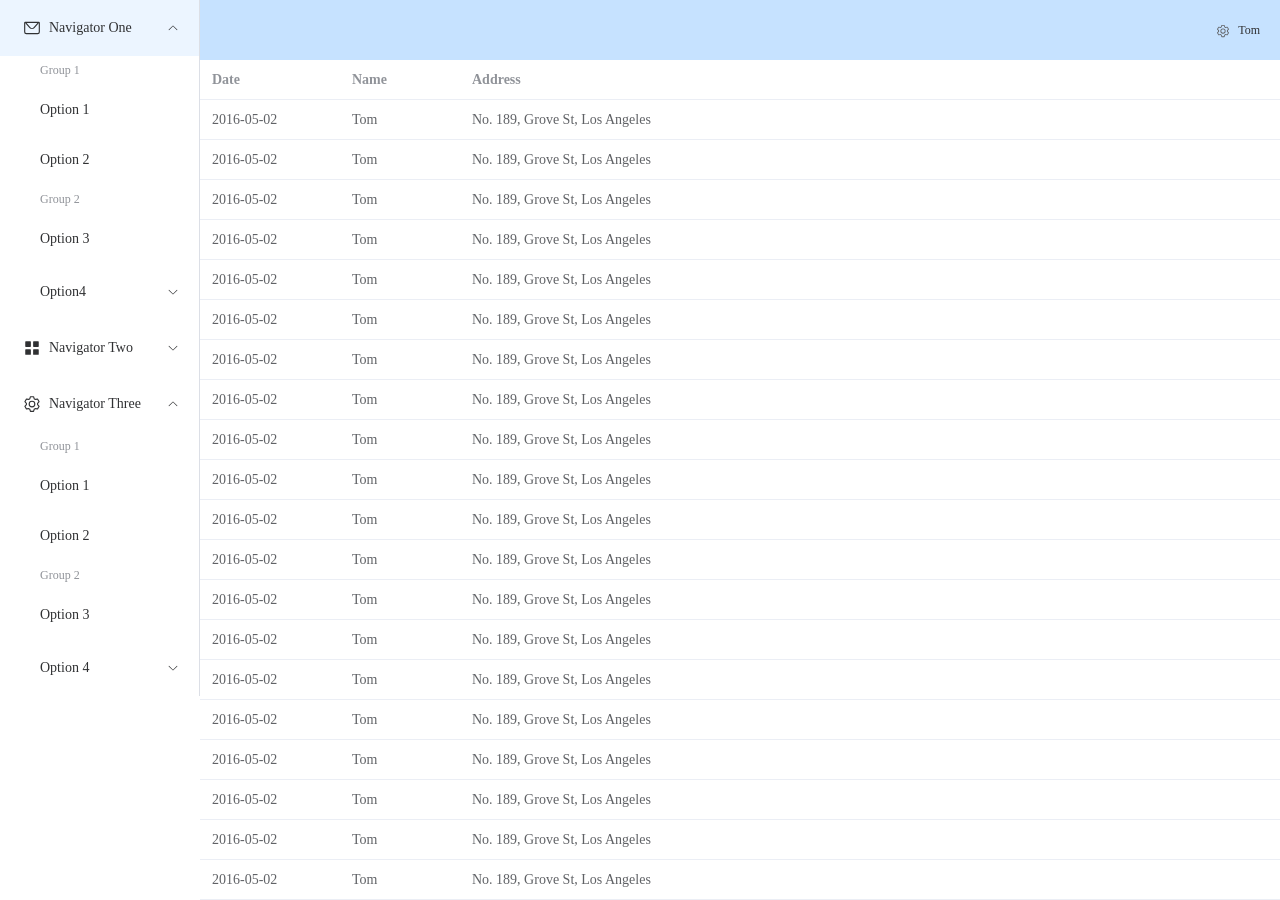
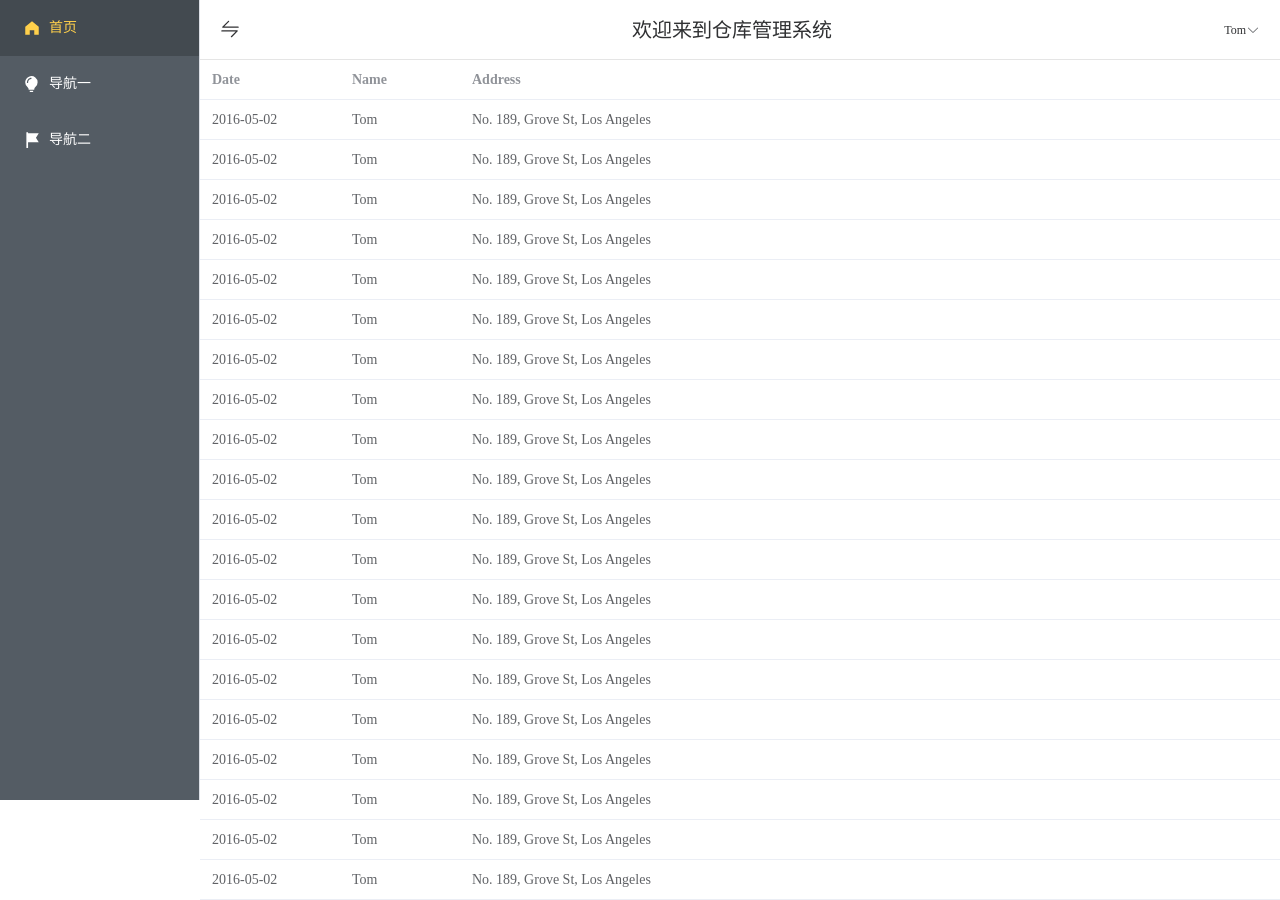
Before and after one commit to lewisfinch/ManageSystem, a Vue app in the folder sms-web/: page / in a window 1280 px wide. Built offline with nearby package versions, Linux system fonts and the light colour scheme.

Commit message:
Storage Page Modified

```diff
--- a/sms-web/src/components/Aside.vue
+++ b/sms-web/src/components/Aside.vue
@@ -1,62 +1,43 @@
 <script setup>
 
-import { Menu as IconMenu, Message, Setting } from '@element-plus/icons-vue'
+import {Flag, HomeFilled, Opportunity} from '@element-plus/icons-vue'
+
+defineOptions({
+  name: 'Aside'
+})
+
+const props = defineProps({
+  isCollapse: {
+    type: Boolean,
+  }
+})
+
 </script>
 
 <template>
   <el-scrollbar>
-    <el-menu :default-openeds="['1', '3']">
-      <el-sub-menu index="1">
-        <template #title>
-          <el-icon><message /></el-icon>Navigator One
-        </template>
-        <el-menu-item-group>
-          <template #title>Group 1</template>
-          <el-menu-item index="1-1">Option 1</el-menu-item>
-          <el-menu-item index="1-2">Option 2</el-menu-item>
-        </el-menu-item-group>
-        <el-menu-item-group title="Group 2">
-          <el-menu-item index="1-3">Option 3</el-menu-item>
-        </el-menu-item-group>
-        <el-sub-menu index="1-4">
-          <template #title>Option4</template>
-          <el-menu-item index="1-4-1">Option 4-1</el-menu-item>
-        </el-sub-menu>
-      </el-sub-menu>
-      <el-sub-menu index="2">
-        <template #title>
-          <el-icon><icon-menu /></el-icon>Navigator Two
-        </template>
-        <el-menu-item-group>
-          <template #title>Group 1</template>
-          <el-menu-item index="2-1">Option 1</el-menu-item>
-          <el-menu-item index="2-2">Option 2</el-menu-item>
-        </el-menu-item-group>
-        <el-menu-item-group title="Group 2">
-          <el-menu-item index="2-3">Option 3</el-menu-item>
-        </el-menu-item-group>
-        <el-sub-menu index="2-4">
-          <template #title>Option 4</template>
-          <el-menu-item index="2-4-1">Option 4-1</el-menu-item>
-        </el-sub-menu>
-      </el-sub-menu>
-      <el-sub-menu index="3">
-        <template #title>
-          <el-icon><setting /></el-icon>Navigator Three
-        </template>
-        <el-menu-item-group>
-          <template #title>Group 1</template>
-          <el-menu-item index="3-1">Option 1</el-menu-item>
-          <el-menu-item index="3-2">Option 2</el-menu-item>
-        </el-menu-item-group>
-        <el-menu-item-group title="Group 2">
-          <el-menu-item index="3-3">Option 3</el-menu-item>
-        </el-menu-item-group>
-        <el-sub-menu index="3-4">
-          <template #title>Option 4</template>
-          <el-menu-item index="3-4-1">Option 4-1</el-menu-item>
-        </el-sub-menu>
-      </el-sub-menu>
+    <el-menu
+        background-color="#545c64"
+        text-color="#fff"
+        active-text-color="#ffd04b"
+        style="height: 100vh;"
+        default-active="/Home"
+        :collapse="isCollapse"
+        :collapse-transition="false">
+      <el-menu-item index="/Home">
+        <el-icon><HomeFilled /></el-icon>
+        <span slot="title">首页</span>
+      </el-menu-item>
+
+      <el-menu-item index="/One">
+        <el-icon><Opportunity /></el-icon>
+        <span slot="title">导航一</span>
+      </el-menu-item>
+
+      <el-menu-item index="/Two">
+        <el-icon><Flag /></el-icon>
+        <span slot="title">导航二</span>
+      </el-menu-item>
     </el-menu>
   </el-scrollbar>
 </template>
--- a/sms-web/src/components/Header.vue
+++ b/sms-web/src/components/Header.vue
@@ -1,23 +1,44 @@
 <script setup>
+import {ArrowDown, Fold, Setting, Switch} from "@element-plus/icons-vue";
 
-import {Setting} from "@element-plus/icons-vue";
+defineOptions({
+  name: 'Header'
+})
+
+function toUser(){
+  console.log('to_user')
+}
+
+function logout(){
+  console.log('logout')
+}
+
+const emitCollapse = defineEmits(['doCollapse'])
+
+function collapse(){
+  emitCollapse("doCollapse");
+}
+
 </script>
 
 <template>
-  <div class="toolbar">
-    <el-dropdown>
-      <el-icon style="margin-right: 8px; margin-top: 1px">
-        <setting />
-      </el-icon>
+  <div class="toolbar" style="display: flex; line-height: 60px">
+    <div>
+      <el-icon style="font-size: 20px; margin-top: 25px; cursor: pointer" @click="collapse"><Switch /></el-icon>
+    </div>
+  <div style="flex: 1; text-align: center; font-size: 20px;">
+      <span>欢迎来到仓库管理系统</span>
+    </div>
+    <span>Tom</span><el-dropdown>
+    <el-icon><ArrowDown /></el-icon>
       <template #dropdown>
         <el-dropdown-menu>
-          <el-dropdown-item>View</el-dropdown-item>
-          <el-dropdown-item>Add</el-dropdown-item>
-          <el-dropdown-item>Delete</el-dropdown-item>
+          <el-dropdown-item @click.native="toUser">个人资料</el-dropdown-item>
+          <el-dropdown-item @click.native="logout">退出登录</el-dropdown-item>
         </el-dropdown-menu>
       </template>
     </el-dropdown>
-    <span>Tom</span>
+
   </div>
 </template>
 
--- a/sms-web/src/components/index.vue
+++ b/sms-web/src/components/index.vue
@@ -1,17 +1,20 @@
 <template>
   <el-container class="layout-container-demo" style="height: 100%">
-    <el-aside width="200px" style="height: 100%">
-      <Aside />
+
+    <el-aside :width="aside_width" style="height: 100%">
+      <Aside :isCollapse="isCollapse"></Aside>
     </el-aside>
 
     <el-container style="height: 100%">
-      <el-header style="text-align: right; font-size: 12px">
-        <Header />
+
+      <el-header style="text-align: right; font-size: 12px; border-bottom: rgba(168,168,168,0.3) 1px solid;">
+        <Header @doCollapse="doCollapse"></Header>
       </el-header>
 
       <el-main style="height: 100%">
         <Main  />
       </el-main>
+
     </el-container>
   </el-container>
 </template>
@@ -20,16 +23,29 @@
 import Aside from "@/components/Aside.vue";
 import Header from "@/components/Header.vue";
 import Main from "@/components/Main.vue";
+import {ref} from "vue";
+
+const isCollapse = ref(false)
+const aside_width = ref('200px')
 
 defineOptions({
   name: 'Index'
 })
+
+function doCollapse(){
+  isCollapse.value = !isCollapse.value
+  if(!isCollapse.value){
+    aside_width.value = '200px'
+  } else {
+    aside_width.value = '64px'
+  }
+}
 </script>
 
 <style scoped>
 .layout-container-demo .el-header {
   position: relative;
-  background-color: var(--el-color-primary-light-7);
+  //background-color: var(--el-color-primary-light-7);
   color: var(--el-text-color-primary);
 }
 .layout-container-demo .el-aside {
```
